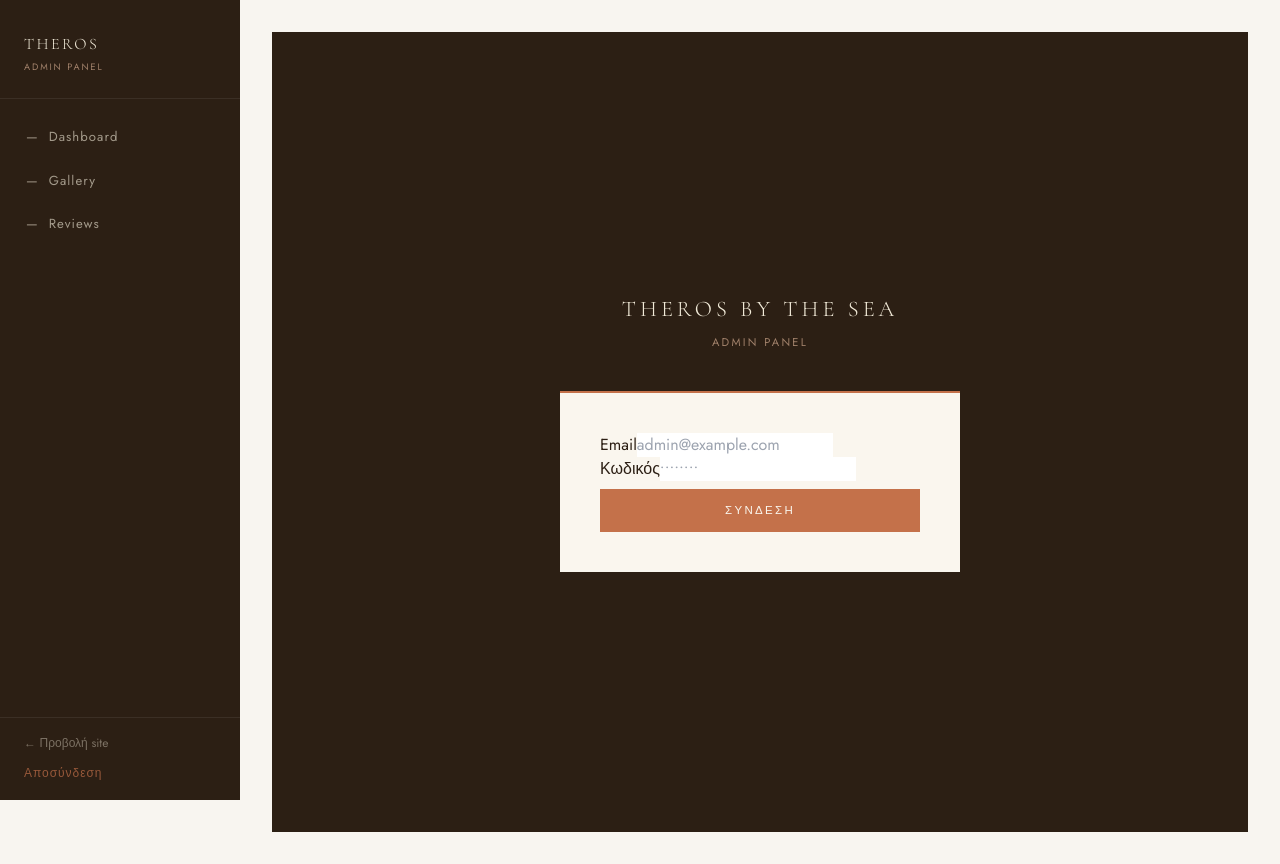
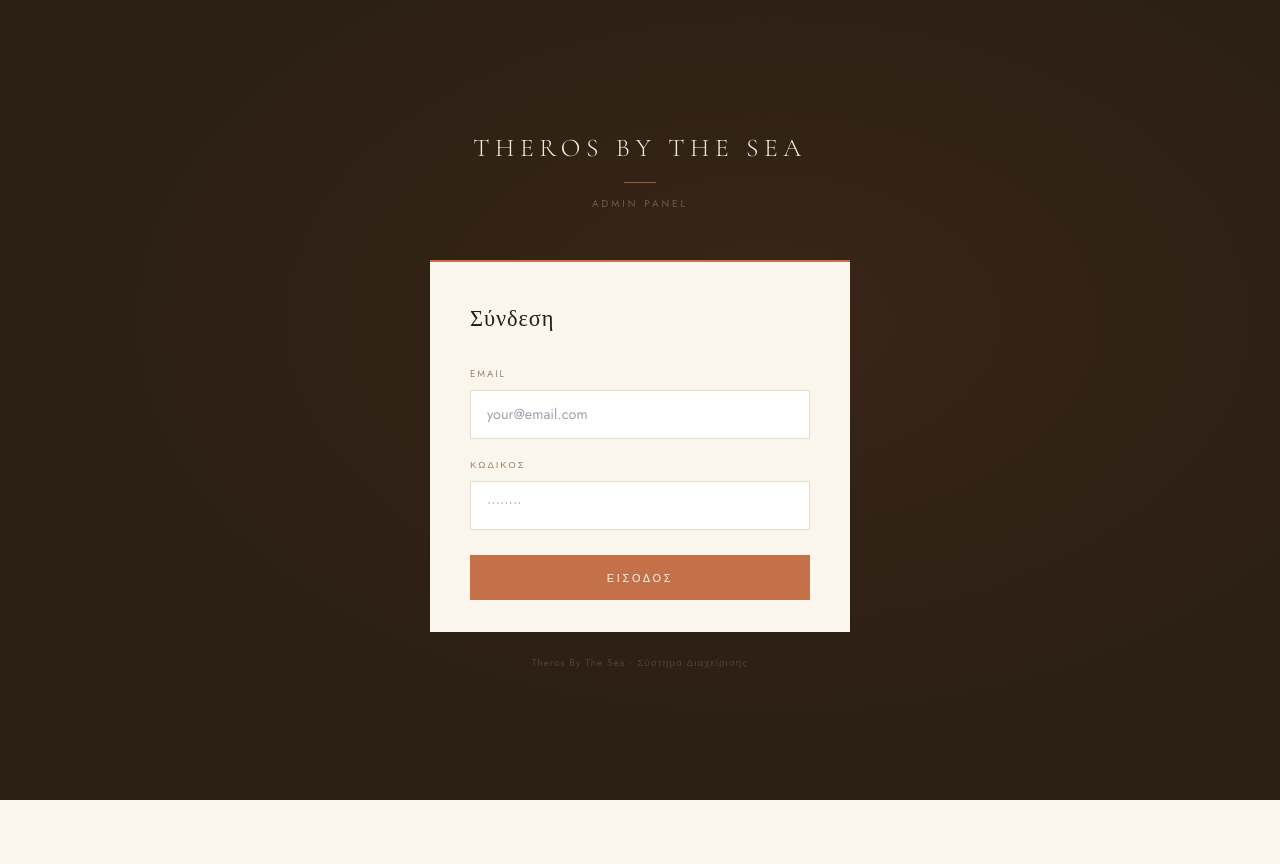
Before and after one commit to pariskoz722-alt/theros-by-the-sea, a Next.js app: page /admin/login in a window 1280 px wide. After the commit the page ends 800 px from the top, so only its background shows below. Built offline with nearby package versions, Linux system fonts and the light colour scheme; a web font is replaced by a local one.

Commit message:
Redesign admin panel: polished login page and sidebar with SVG icons

```diff
--- a/app/admin/layout.tsx
+++ b/app/admin/layout.tsx
@@ -5,15 +5,24 @@ import { usePathname, useRouter } from 'next/navigation'
 import { createClient } from '@/lib/supabase/client'
 
 const NAV_ITEMS = [
-  { href: '/admin', label: 'Dashboard', icon: '—' },
-  { href: '/admin/gallery', label: 'Gallery', icon: '—' },
-  { href: '/admin/reviews', label: 'Reviews', icon: '—' },
+  {
+    href: '/admin', label: 'Dashboard',
+    icon: <svg width="15" height="15" viewBox="0 0 24 24" fill="none" stroke="currentColor" strokeWidth="1.5"><rect x="3" y="3" width="7" height="7"/><rect x="14" y="3" width="7" height="7"/><rect x="3" y="14" width="7" height="7"/><rect x="14" y="14" width="7" height="7"/></svg>,
+  },
+  {
+    href: '/admin/gallery', label: 'Gallery',
+    icon: <svg width="15" height="15" viewBox="0 0 24 24" fill="none" stroke="currentColor" strokeWidth="1.5"><rect x="3" y="3" width="18" height="18" rx="2"/><circle cx="8.5" cy="8.5" r="1.5"/><polyline points="21 15 16 10 5 21"/></svg>,
+  },
+  {
+    href: '/admin/reviews', label: 'Reviews',
+    icon: <svg width="15" height="15" viewBox="0 0 24 24" fill="none" stroke="currentColor" strokeWidth="1.5"><path d="M21 15a2 2 0 0 1-2 2H7l-4 4V5a2 2 0 0 1 2-2h14a2 2 0 0 1 2 2z"/></svg>,
+  },
 ]
 
 export default function AdminLayout({ children }: { children: React.ReactNode }) {
-  const pathname = usePathname()
-  const router = useRouter()
-  const [sidebarOpen, setSidebarOpen] = useState(false)
+  const pathname    = usePathname()
+  const router      = useRouter()
+  const [open, setOpen] = useState(false)
 
   async function handleLogout() {
     const supabase = createClient()
@@ -22,86 +31,135 @@ export default function AdminLayout({ children }: { children: React.ReactNode })
     router.refresh()
   }
 
-  useEffect(() => { setSidebarOpen(false) }, [pathname])
+  useEffect(() => { setOpen(false) }, [pathname])
+
+  const isLogin = pathname === '/admin/login'
+  if (isLogin) return <>{children}</>
 
   return (
-    <div style={{ display: 'flex', minHeight: '100vh', background: '#f8f5f0' }}>
+    <div style={{ display: 'flex', minHeight: '100vh', background: '#f4f0ea' }}>
+
       {/* Sidebar */}
-      <aside style={{
-        width: 240, background: 'var(--text-dark)', flexShrink: 0,
+      <aside className="admin-sidebar" style={{
+        width: 250, background: 'var(--text-dark)', flexShrink: 0,
         display: 'flex', flexDirection: 'column',
-        position: 'fixed', top: 0, bottom: 0, left: sidebarOpen ? 0 : undefined,
-        zIndex: 100,
-      }} className="admin-sidebar">
-        <div style={{ padding: '2rem 1.5rem 1.5rem', borderBottom: '1px solid rgba(255,255,255,.07)' }}>
+        position: 'fixed', top: 0, bottom: 0, zIndex: 100,
+      }}>
+        {/* Logo */}
         <div style={{
-            fontFamily: 'Cormorant Garamond, serif', fontSize: '1rem', fontWeight: 300,
-            letterSpacing: '.15em', textTransform: 'uppercase', color: 'var(--sand)',
+          padding: '2rem 1.75rem 1.75rem',
+          borderBottom: '1px solid rgba(255,255,255,.06)',
+        }}>
+          <div style={{
+            fontFamily: 'Cormorant Garamond, serif',
+            fontSize: '1.15rem', fontWeight: 300,
+            letterSpacing: '.18em', textTransform: 'uppercase',
+            color: 'var(--sand)',
           }}>
             Theros
           </div>
-          <p style={{ fontSize: '.58rem', letterSpacing: '.2em', textTransform: 'uppercase', color: 'var(--text-light)', marginTop: '.25rem' }}>
+          <div style={{
+            width: 24, height: 1,
+            background: 'var(--terracotta)',
+            margin: '.5rem 0',
+            opacity: .6,
+          }} />
+          <p style={{
+            fontSize: '.55rem', letterSpacing: '.25em',
+            textTransform: 'uppercase', color: 'rgba(160,128,106,.5)',
+          }}>
             Admin Panel
           </p>
         </div>
 
-        <nav style={{ flex: 1, padding: '1rem 0' }}>
-          {NAV_ITEMS.map(item => (
+        {/* Nav */}
+        <nav style={{ flex: 1, padding: '1.25rem 0' }}>
+          {NAV_ITEMS.map(item => {
+            const active = pathname === item.href
+            return (
               <Link
                 key={item.href}
                 href={item.href}
                 style={{
                   display: 'flex', alignItems: 'center', gap: '10px',
-                padding: '.75rem 1.5rem', textDecoration: 'none',
-                fontSize: '.82rem', letterSpacing: '.08em',
-                color: pathname === item.href ? 'var(--terracotta)' : 'rgba(242,235,217,.6)',
-                background: pathname === item.href ? 'rgba(196,113,74,.1)' : 'transparent',
-                borderLeft: pathname === item.href ? '2px solid var(--terracotta)' : '2px solid transparent',
+                  padding: '.8rem 1.75rem', textDecoration: 'none',
+                  fontSize: '.78rem', letterSpacing: '.1em',
+                  color: active ? 'var(--terracotta)' : 'rgba(242,235,217,.5)',
+                  background: active ? 'rgba(196,113,74,.08)' : 'transparent',
+                  borderLeft: `2px solid ${active ? 'var(--terracotta)' : 'transparent'}`,
                   transition: 'all .2s',
                 }}
               >
-              <span>{item.icon}</span>
+                <span style={{ opacity: active ? 1 : .6 }}>{item.icon}</span>
                 {item.label}
               </Link>
-          ))}
+            )
+          })}
         </nav>
 
-        <div style={{ padding: '1rem 1.5rem', borderTop: '1px solid rgba(255,255,255,.07)' }}>
-          <Link href="/" style={{ display: 'block', fontSize: '.75rem', color: 'rgba(242,235,217,.4)', textDecoration: 'none', marginBottom: '.5rem' }}>
-            ← Προβολή site
+        {/* Footer */}
+        <div style={{
+          padding: '1.25rem 1.75rem',
+          borderTop: '1px solid rgba(255,255,255,.06)',
+          display: 'flex', flexDirection: 'column', gap: '.6rem',
+        }}>
+          <Link href="/" style={{
+            display: 'inline-flex', alignItems: 'center', gap: '.4rem',
+            fontSize: '.7rem', letterSpacing: '.08em',
+            color: 'rgba(242,235,217,.3)', textDecoration: 'none',
+            transition: 'color .2s',
+          }}>
+            <svg width="12" height="12" viewBox="0 0 24 24" fill="none" stroke="currentColor" strokeWidth="1.5"><path d="M18 13v6a2 2 0 0 1-2 2H5a2 2 0 0 1-2-2V8a2 2 0 0 1 2-2h6"/><polyline points="15 3 21 3 21 9"/><line x1="10" y1="14" x2="21" y2="3"/></svg>
+            Προβολή site
           </Link>
           <button onClick={handleLogout} style={{
-            background: 'none', border: 'none', color: 'rgba(196,113,74,.7)',
-            fontSize: '.75rem', cursor: 'pointer', letterSpacing: '.08em', padding: 0,
+            background: 'none', border: 'none', padding: 0,
+            display: 'inline-flex', alignItems: 'center', gap: '.4rem',
+            fontSize: '.7rem', letterSpacing: '.08em',
+            color: 'rgba(196,113,74,.55)', cursor: 'pointer',
+            transition: 'color .2s',
           }}>
+            <svg width="12" height="12" viewBox="0 0 24 24" fill="none" stroke="currentColor" strokeWidth="1.5"><path d="M9 21H5a2 2 0 0 1-2-2V5a2 2 0 0 1 2-2h4"/><polyline points="16 17 21 12 16 7"/><line x1="21" y1="12" x2="9" y2="12"/></svg>
             Αποσύνδεση
           </button>
         </div>
       </aside>
 
-      {/* Main content */}
-      <main style={{ flex: 1, marginLeft: 240, minWidth: 0 }}>
+      {/* Main */}
+      <main style={{ flex: 1, marginLeft: 250, minWidth: 0 }}>
         {/* Mobile top bar */}
-        <div style={{
+        <div className="admin-topbar" style={{
           display: 'none', alignItems: 'center', justifyContent: 'space-between',
           padding: '1rem 1.5rem', background: 'var(--text-dark)',
-        }} className="admin-topbar">
-          <span style={{ fontFamily: 'Cormorant Garamond, serif', color: 'var(--sand)', letterSpacing: '.1em' }}>
+          borderBottom: '1px solid rgba(255,255,255,.06)',
+        }}>
+          <span style={{ fontFamily: 'Cormorant Garamond, serif', fontSize: '.95rem', letterSpacing: '.12em', color: 'var(--sand)' }}>
             Theros Admin
           </span>
-          <button onClick={() => setSidebarOpen(v => !v)} style={{ background: 'none', border: 'none', color: 'var(--sand)', fontSize: '1.2rem', cursor: 'pointer' }}>
-            ☰
+          <button onClick={() => setOpen(v => !v)} style={{
+            background: 'none', border: 'none', cursor: 'pointer', padding: '4px',
+          }}>
+            <svg width="18" height="18" viewBox="0 0 24 24" fill="none" stroke="var(--sand)" strokeWidth="1.5">
+              {open
+                ? <><line x1="18" y1="6" x2="6" y2="18"/><line x1="6" y1="6" x2="18" y2="18"/></>
+                : <><line x1="3" y1="6" x2="21" y2="6"/><line x1="3" y1="12" x2="21" y2="12"/><line x1="3" y1="18" x2="21" y2="18"/></>
+              }
+            </svg>
           </button>
         </div>
 
-        <div style={{ padding: '2rem' }}>
+        <div style={{ padding: '2.5rem 2rem' }}>
           {children}
         </div>
       </main>
 
       <style>{`
         @media (max-width: 768px) {
-          .admin-sidebar { width: 220px !important; left: ${sidebarOpen ? '0' : '-220px'} !important; transition: left .3s; }
+          .admin-sidebar {
+            width: 230px !important;
+            left: ${open ? '0' : '-230px'} !important;
+            transition: left .3s ease;
+          }
           main { margin-left: 0 !important; }
           .admin-topbar { display: flex !important; }
         }
--- a/app/admin/login/page.tsx
+++ b/app/admin/login/page.tsx
@@ -4,10 +4,10 @@ import { useRouter } from 'next/navigation'
 import { createClient } from '@/lib/supabase/client'
 
 export default function AdminLogin() {
-  const [email, setEmail] = useState('')
+  const [email,    setEmail]    = useState('')
   const [password, setPassword] = useState('')
-  const [error, setError] = useState('')
-  const [loading, setLoading] = useState(false)
+  const [error,    setError]    = useState('')
+  const [loading,  setLoading]  = useState(false)
   const router = useRouter()
 
   async function handleLogin(e: React.FormEvent) {
@@ -27,55 +27,154 @@ export default function AdminLogin() {
 
   return (
     <div style={{
-      minHeight: '100vh', background: 'var(--text-dark)',
-      display: 'flex', alignItems: 'center', justifyContent: 'center', padding: '1.5rem',
+      minHeight: '100vh',
+      background: 'var(--text-dark)',
+      display: 'flex', alignItems: 'center', justifyContent: 'center',
+      padding: '1.5rem',
+      backgroundImage: 'radial-gradient(ellipse at 60% 40%, rgba(196,113,74,.08) 0%, transparent 60%)',
     }}>
-      <div style={{ maxWidth: 400, width: '100%' }}>
-        <div style={{ textAlign: 'center', marginBottom: '2.5rem' }}>
+      <div style={{ maxWidth: 420, width: '100%' }}>
+
+        {/* Logo */}
+        <div style={{ textAlign: 'center', marginBottom: '3rem' }}>
           <div style={{
-            fontFamily: 'Cormorant Garamond, serif', fontSize: '1.4rem', fontWeight: 300,
-            letterSpacing: '.18em', textTransform: 'uppercase', color: 'var(--sand)',
+            fontFamily: 'Cormorant Garamond, serif',
+            fontSize: '1.6rem', fontWeight: 300,
+            letterSpacing: '.22em', textTransform: 'uppercase',
+            color: 'var(--sand)',
           }}>
             Theros By The Sea
           </div>
-          <p style={{ fontSize: '.7rem', letterSpacing: '.2em', textTransform: 'uppercase', color: 'var(--text-light)', marginTop: '.5rem' }}>
+          <div style={{
+            width: 32, height: 1,
+            background: 'var(--terracotta)',
+            margin: '.9rem auto',
+            opacity: .7,
+          }} />
+          <p style={{
+            fontSize: '.62rem', letterSpacing: '.3em',
+            textTransform: 'uppercase', color: 'rgba(160,128,106,.6)',
+          }}>
             Admin Panel
           </p>
         </div>
 
+        {/* Card */}
         <form onSubmit={handleLogin} style={{
-          background: 'var(--ivory)', padding: '2.5rem',
+          background: 'var(--ivory)',
+          padding: '2.5rem 2.5rem 2rem',
           borderTop: '2px solid var(--terracotta)',
         }}>
-          <div className="form-group">
-            <label className="form-label">Email</label>
+          <h2 style={{
+            fontFamily: 'Cormorant Garamond, serif',
+            fontSize: '1.4rem', fontWeight: 300,
+            color: 'var(--text-dark)',
+            marginBottom: '2rem', letterSpacing: '.04em',
+          }}>
+            Σύνδεση
+          </h2>
+
+          {/* Email */}
+          <div style={{ marginBottom: '1.2rem' }}>
+            <label style={{
+              display: 'block',
+              fontSize: '.6rem', letterSpacing: '.2em',
+              textTransform: 'uppercase', color: 'var(--text-light)',
+              marginBottom: '.5rem',
+            }}>
+              Email
+            </label>
             <input
               type="email"
-              className="form-input"
               value={email}
               onChange={e => setEmail(e.target.value)}
-              placeholder="admin@example.com"
+              placeholder="your@email.com"
               required
+              autoComplete="email"
+              style={{
+                width: '100%', padding: '.8rem 1rem',
+                border: '1px solid var(--sand-dark)',
+                background: 'white',
+                fontFamily: 'Jost, sans-serif',
+                fontSize: '.9rem', color: 'var(--text-dark)',
+                outline: 'none',
+                transition: 'border-color .25s',
+              }}
+              onFocus={e => e.target.style.borderColor = 'var(--terracotta)'}
+              onBlur={e  => e.target.style.borderColor = 'var(--sand-dark)'}
             />
           </div>
-          <div className="form-group">
-            <label className="form-label">Κωδικός</label>
+
+          {/* Password */}
+          <div style={{ marginBottom: '1.6rem' }}>
+            <label style={{
+              display: 'block',
+              fontSize: '.6rem', letterSpacing: '.2em',
+              textTransform: 'uppercase', color: 'var(--text-light)',
+              marginBottom: '.5rem',
+            }}>
+              Κωδικός
+            </label>
             <input
               type="password"
-              className="form-input"
               value={password}
               onChange={e => setPassword(e.target.value)}
               placeholder="••••••••"
               required
+              autoComplete="current-password"
+              style={{
+                width: '100%', padding: '.8rem 1rem',
+                border: '1px solid var(--sand-dark)',
+                background: 'white',
+                fontFamily: 'Jost, sans-serif',
+                fontSize: '.9rem', color: 'var(--text-dark)',
+                outline: 'none',
+                transition: 'border-color .25s',
+              }}
+              onFocus={e => e.target.style.borderColor = 'var(--terracotta)'}
+              onBlur={e  => e.target.style.borderColor = 'var(--sand-dark)'}
             />
           </div>
+
           {error && (
-            <p style={{ color: 'var(--terracotta-dark)', fontSize: '.85rem', marginBottom: '1rem' }}>{error}</p>
+            <div style={{
+              padding: '.7rem 1rem',
+              background: 'rgba(196,113,74,.08)',
+              borderLeft: '2px solid var(--terracotta)',
+              fontSize: '.8rem', color: 'var(--terracotta-dark)',
+              marginBottom: '1.2rem',
+            }}>
+              {error}
+            </div>
           )}
-          <button type="submit" className="btn-primary" style={{ width: '100%', marginTop: '.5rem' }} disabled={loading}>
-            {loading ? 'Σύνδεση…' : 'Σύνδεση'}
+
+          <button
+            type="submit"
+            disabled={loading}
+            style={{
+              width: '100%', padding: '.9rem',
+              background: loading ? 'var(--text-light)' : 'var(--terracotta)',
+              color: 'var(--ivory)', border: 'none',
+              fontFamily: 'Jost, sans-serif',
+              fontSize: '.68rem', fontWeight: 500,
+              letterSpacing: '.25em', textTransform: 'uppercase',
+              cursor: loading ? 'not-allowed' : 'pointer',
+              transition: 'background .25s',
+            }}
+            onMouseEnter={e => { if (!loading) (e.target as HTMLButtonElement).style.background = 'var(--terracotta-dark)' }}
+            onMouseLeave={e => { if (!loading) (e.target as HTMLButtonElement).style.background = 'var(--terracotta)' }}
+          >
+            {loading ? 'Σύνδεση…' : 'Είσοδος'}
           </button>
         </form>
+
+        <p style={{
+          textAlign: 'center', marginTop: '1.5rem',
+          fontSize: '.62rem', letterSpacing: '.1em',
+          color: 'rgba(160,128,106,.35)',
+        }}>
+          Theros By The Sea · Σύστημα Διαχείρισης
+        </p>
       </div>
     </div>
   )
```
Lines whose indentation alone changed are shown as unchanged.
